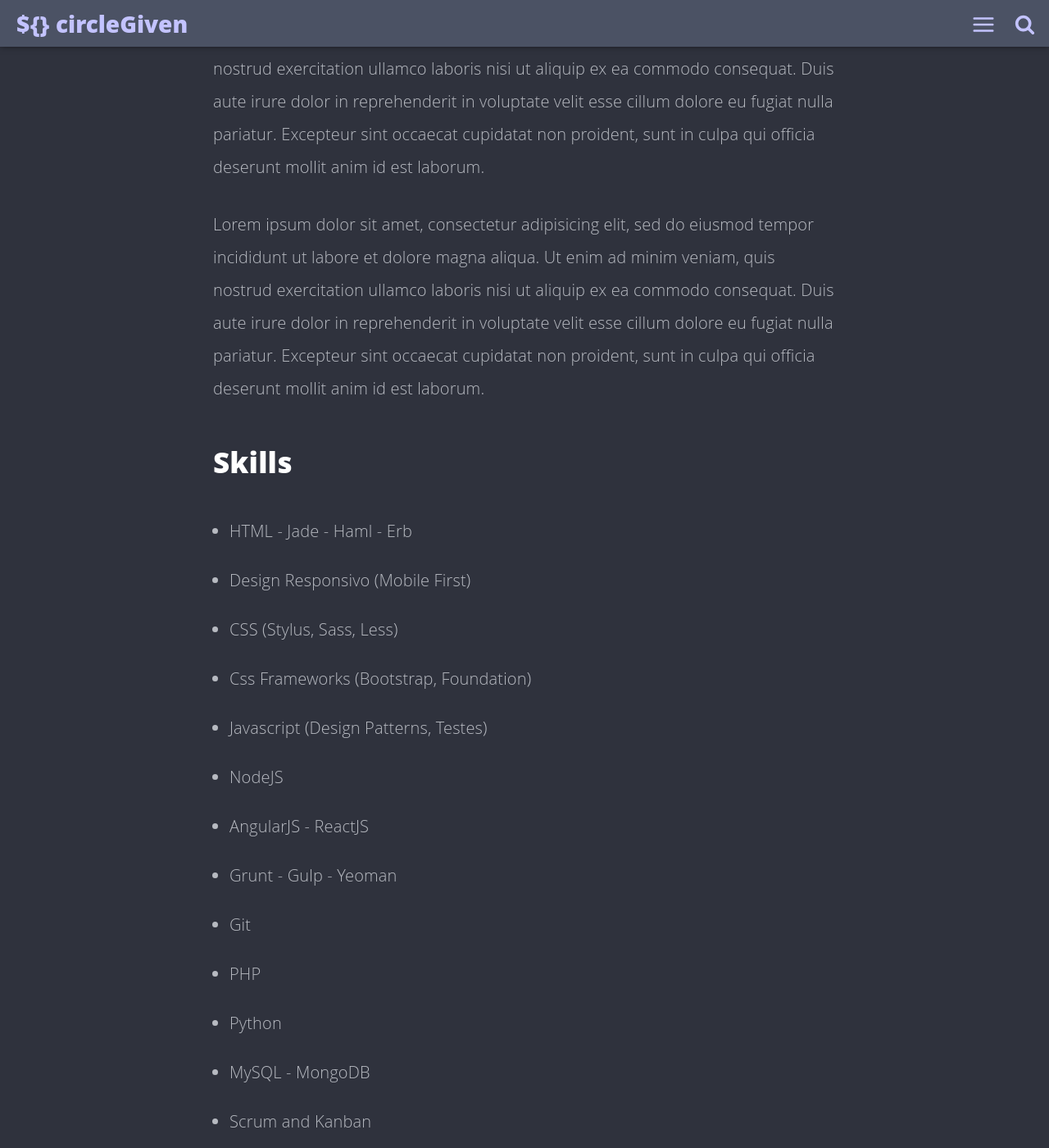
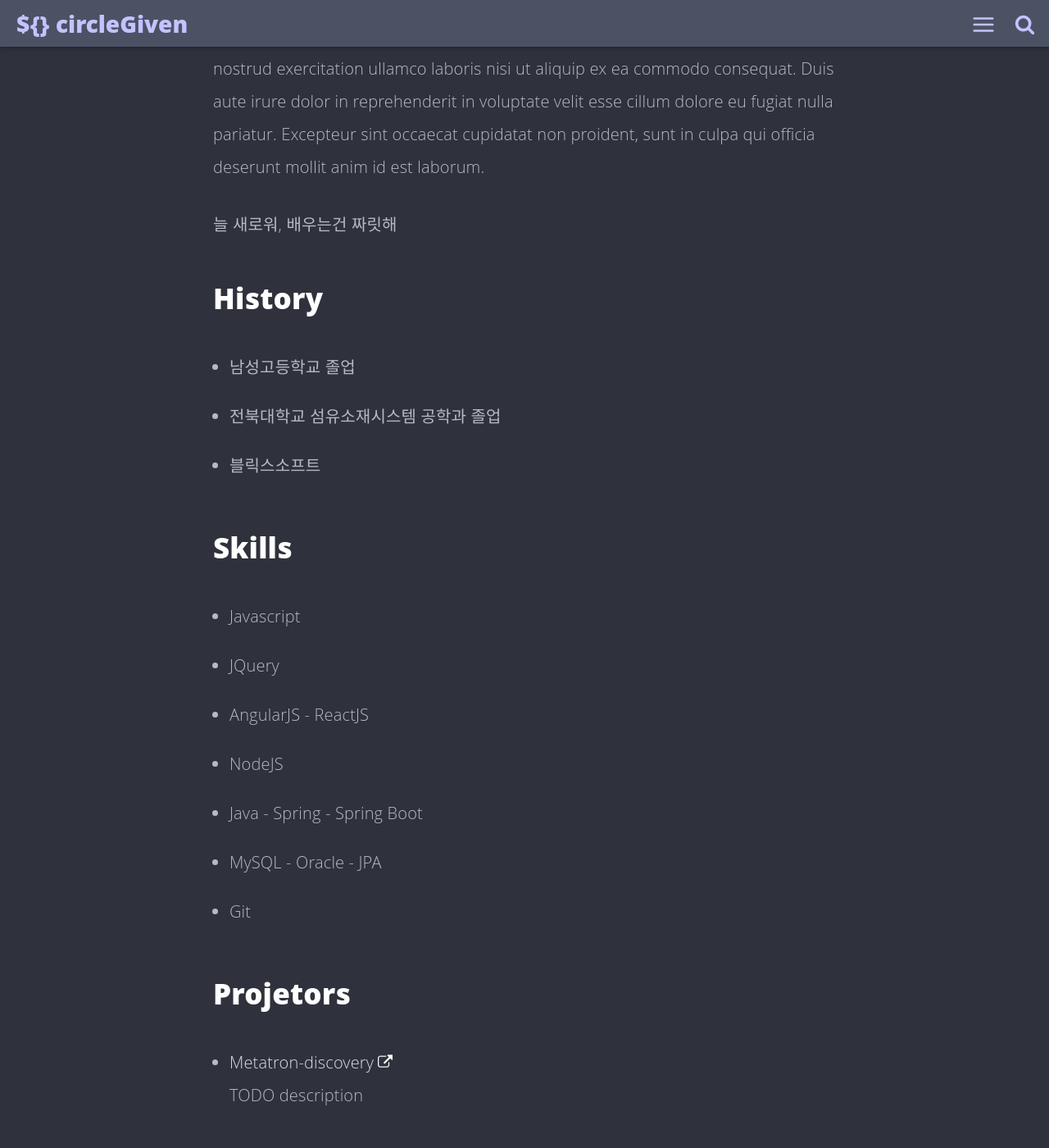
Before and after one commit to circlegiven/circleGiven.github.io, a Jekyll site: the page built from about.html, in a window 1280 px wide and 1400 px high, scrolled down 811 px. Shown: the whole window at 82% size. Built offline with Jekyll 4.4.1, drawn with Linux system fonts in a browser that asks for light colours; some of the changed text lies outside the part shown.

Commit message:
fix config

```diff
--- a/_config.yml
+++ b/_config.yml
@@ -1,11 +1,12 @@
 # 사이트 설정
 title: circleGiven's LAB
-description: LAB
+description: 놀 새로워, 배우는건 짜릿해
 # 프로젝트 별 페이지 만들때 사용
 baseurl: ""
 # 내 URL
-# url: "https://circlegiven.github.io"
-url: "http://localhost:3000"
+url: "https://circlegiven.github.io"
+# dev
+#url: "http://localhost:3000"
 
 # User settings
 username: circleGiven
@@ -13,6 +14,7 @@ user_description: Junior developer
 email: circlegiven@gmail.com
 github_username: circleGiven
 gplus_username:  circlegiven
+linkedin_username:  wonjune
 disqus_username: circlegiven
 
 # Build settings
--- a/_includes/author.html
+++ b/_includes/author.html
@@ -3,7 +3,9 @@
         <img itemprop="image" class="img-rounded" src="/assets/img/blog-author.jpg" alt="{{site.name}}">
         <p class="def">Author</p>
         <h3 class="name">
-            <a itemprop="name" href="https://plus.google.com/+{{site.gplus_username}}/posts">{{site.username}}</a>
+            <!--<a itemprop="name" href="https://plus.google.com/+{{site.gplus_username}}/posts">{{site.username}}</a>-->
+            <!-- Linked in -->
+            <a rel="author" href="https://www.linkedin.com/in/{{site.linkedin_username}}">{{site.username}}</a>
         </h3>
         <p class="desc">{{site.user_description}}</p>
         <p><a itemprop="email" class="email" href="mailto:{{site.email}}">{{site.email}}</a></p>
--- a/_includes/head.html
+++ b/_includes/head.html
@@ -7,7 +7,9 @@
     <meta name="description" content="{% if page.description %}{{ page.description | strip_html | strip_newlines | truncate: 160 }}{% else %}{{ site.description }}{% endif %}">
 
     <!-- Google Authorship Markup -->
-    <link rel="author" href="https://plus.google.com/+{{site.gplus_username}}?rel=author">
+    <!--<link rel="author" href="https://plus.google.com/+{{site.gplus_username}}?rel=author">-->
+    <!-- Linked in -->
+    <link rel="author" href="https://www.linkedin.com/in/{{site.linkedin_username}}">
 
     <!-- Social: Twitter -->
     <meta name="twitter:card" content="summary_large_image">
--- a/about.html
+++ b/about.html
@@ -2,10 +2,10 @@
 layout: minimal
 title: "About me"
 permalink: /about/index.html
-description: "Some description about Lorem Ipsum..."
+description: "WHO AM I"
 ---
 
-<img itemprop="image" class="img-rounded" src="/assets/img/blog-author.jpg" alt="Willian Justen">
+<img itemprop="image" class="img-rounded" src="/assets/img/blog-author.jpg" alt="circleGiven">
 
 <h2>About Me</h2>
 
@@ -17,37 +17,32 @@ cillum dolore eu fugiat nulla pariatur. Excepteur sint occaecat cupidatat non
 proident, sunt in culpa qui officia deserunt mollit anim id est laborum.</p>
 
 
-<p>Lorem ipsum dolor sit amet, consectetur adipisicing elit, sed do eiusmod
-tempor incididunt ut labore et dolore magna aliqua. Ut enim ad minim veniam,
-quis nostrud exercitation ullamco laboris nisi ut aliquip ex ea commodo
-consequat. Duis aute irure dolor in reprehenderit in voluptate velit esse
-cillum dolore eu fugiat nulla pariatur. Excepteur sint occaecat cupidatat non
-proident, sunt in culpa qui officia deserunt mollit anim id est laborum.</p>
+<p>늘 새로워, 배우는건 짜릿해</p>
 
+<h2>History</h2>
+<ul>
+	<li>남성고등학교 졸업</li>
+	<li>전북대학교 섬유소재시스템 공학과 졸업</li>
+	<li>블릭스소프트</li>
+</ul>
 
 <h2>Skills</h2>
 
 <ul class="skill-list">
-	<li>HTML - Jade - Haml - Erb</li>
-	<li>Design Responsivo (Mobile First)</li>
-	<li>CSS (Stylus, Sass, Less)</li>
-	<li>Css Frameworks (Bootstrap, Foundation)</li>
-	<li>Javascript (Design Patterns, Testes)</li>
+	<li>Javascript</li>
+	<li>JQuery</li>
+	<li>AngularJS - ReactJS</li>
 	<li>NodeJS</li>
-	<li>AngularJS - ReactJS</li>
-	<li>Grunt - Gulp - Yeoman</li>
+	<li>Java - Spring - Spring Boot</li>
+	<li>MySQL - Oracle - JPA</li>
 	<li>Git</li>
-	<li>PHP</li>
-	<li>Python</li>
-	<li>MySQL - MongoDB</li>
-	<li>Scrum and Kanban</li>
-	<li>TDD e Continuous Integration</li>
 </ul>
 
-<h2>Projetos</h2>
+<h2>Projetors</h2>
 
 <ul>
-	<li><a href="https://github.com/">Lorem Lorem</a></li>
-	<li><a href="https://github.com/">Ipsum Dolor</a></li>
-	<li><a href="https://github.com/">Dolor Lorem</a></li>
+	<li><a href="https://github.com/metatron-app/metatron-discovery">Metatron-discovery</a>
+		<br/>
+		TODO description
+	</li>
 </ul>
```
Also changed, not shown: _posts/2019-02-22-post-js-every-some-func.md (+9 -4 lines), assets/img/external.svg.
